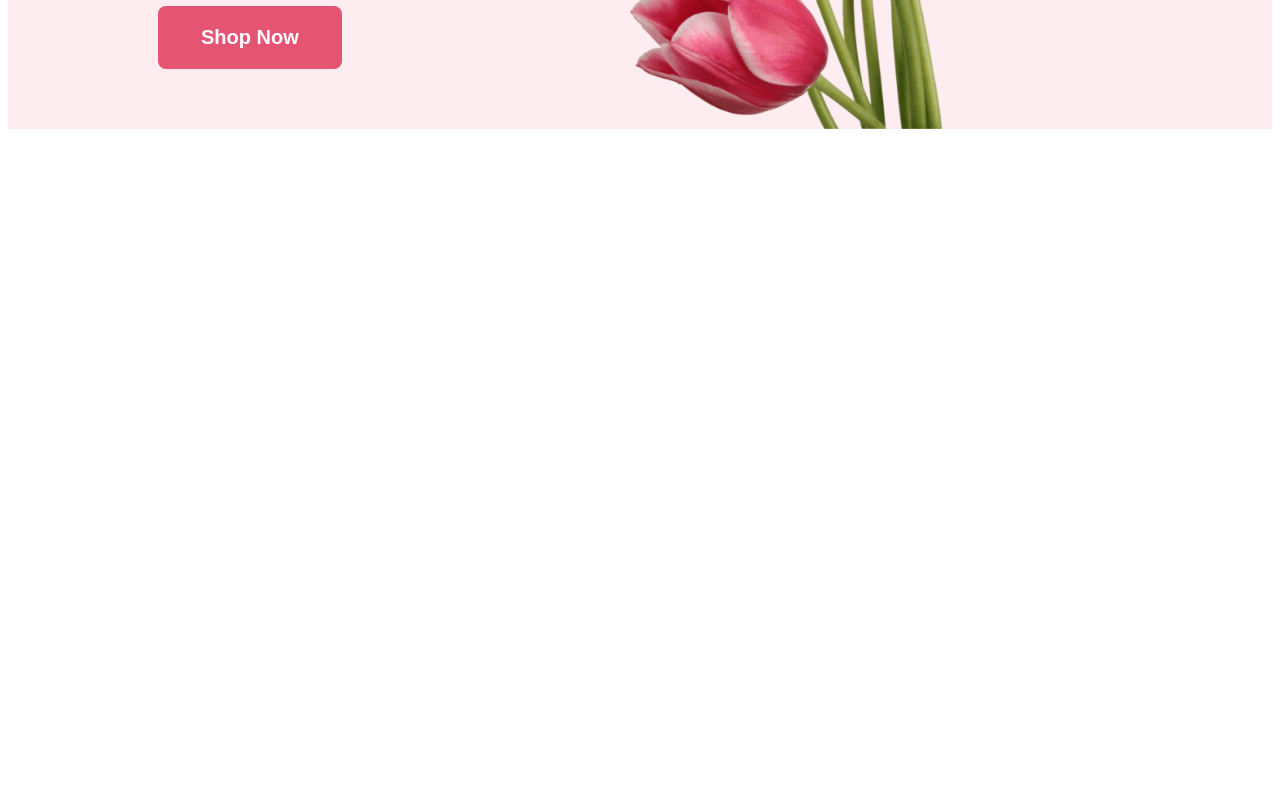
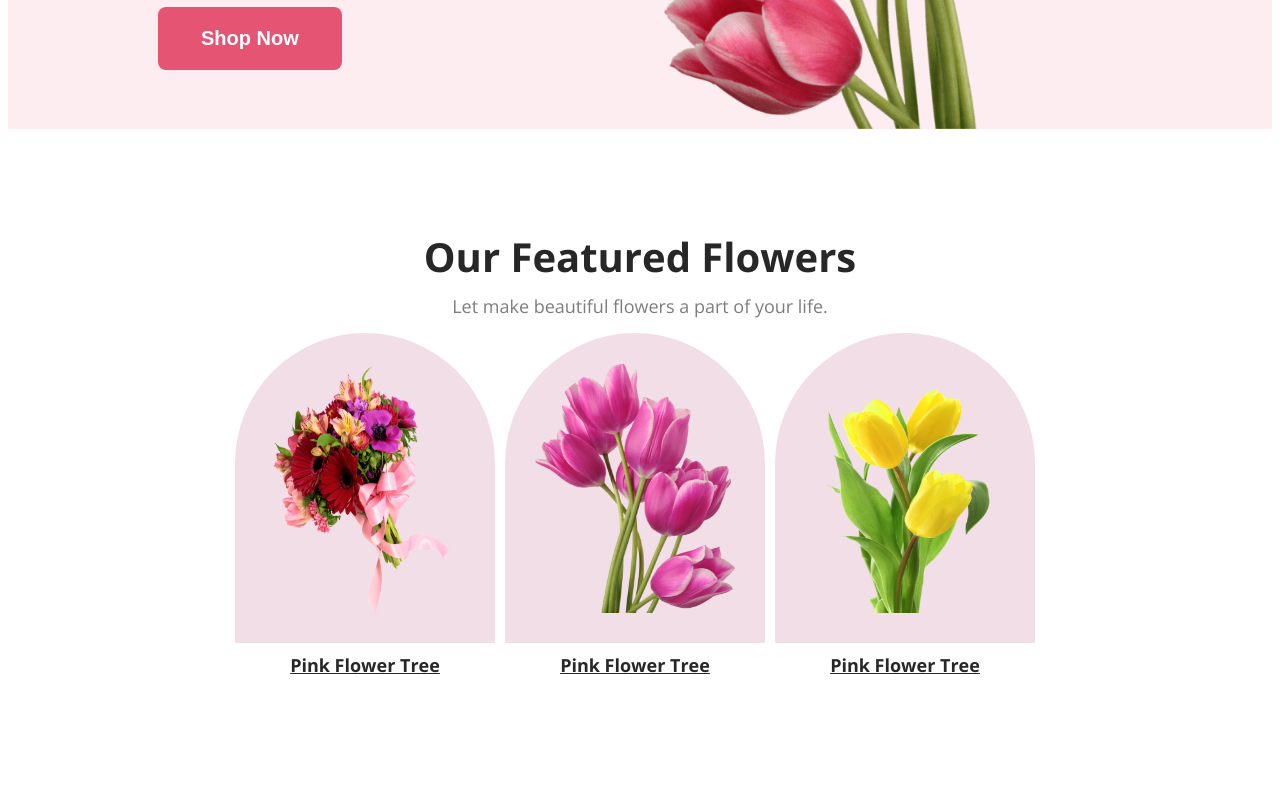
Before and after one commit to kamruzzaman1312/flower-shop-project, a plain HTML site: page index.html in a window 1280 px wide. Shown: the part 579-1380 px from the top of the page. Before the commit the page ends 908 px from the top, so only its background shows below. Drawn offline with nearby package versions, Linux system fonts and the light colour scheme.

Commit message:
flowers featured part added

```diff
--- a/index.html
+++ b/index.html
@@ -26,8 +26,25 @@
 
     <!-- main part -->
     <main>
-
-
+        <!-- flowers feature part -->
+        <section class="flowers-feature">
+            <h2 class="flowers-feature-title">Our Featured Flowers</h2>
+            <p class="flowers-feature-description">Let make beautiful flowers a part of your life.</p>
+            <div class="flowers-feature-flowers-container">
+                <div class="flower-and-name">
+                    <img src="Flower Asset/pngwing 5.png" alt="" class="featured-flower-image">
+                    <h4 class="flower-name">Pink Flower Tree</h4>
+                </div>
+                <div class="flower-and-name">
+                    <img src="Flower Asset/pngwing 6.png" alt="" class="featured-flower-image">
+                    <h4 class="flower-name">Pink Flower Tree</h4>
+                </div>
+                <div class="flower-and-name">
+                    <img src="Flower Asset/pngwing 7.png" alt="" class="featured-flower-image">
+                    <h4 class="flower-name">Pink Flower Tree</h4>
+                </div>
+            </div>
+        </section>
     </main>
 
     <!-- footer part -->
--- a/style/style.css
+++ b/style/style.css
@@ -1,4 +1,7 @@
 /* common style  */
+body {
+    font-family: 'Open Sans', sans-serif;
+}
 .primary-btn {
     border: 0px;
     border-radius: 8px;
@@ -8,17 +11,18 @@
     color: #FFF;
     font-weight: 700;
     font-size: 20px;
+    margin-top: 0px;
 }
 
 /* header part style */
 header {
     background-color:rgba(229, 84, 115, 0.10);
-    margin-bottom: 200px;
 }
 .top-banner {
     display: flex;
     align-items: center;
     justify-content: space-around;
+    margin-bottom: 100px;
 }
 .top-banner-details {
     margin: 100px 0px 0px 150px;
@@ -27,12 +31,14 @@ header {
     color: #272727;
     font-size: 80px;
     font-weight: 800;
+    margin-top: 0px;
     margin-bottom: 10px;
 }
 .top-banner-description {
     color: rgba(39, 39, 39, 0.60);
     font-size: 18px;
     font-weight: 400;
+    margin-top: 0px;
     margin-bottom: 10px;
 }
 .top-banner .top-banner-image {
@@ -40,3 +46,47 @@ header {
     height: 650px;
     margin: 50px 150px 0px 100px;
 }
+
+/* flowers feature part  */
+.flowers-feature {
+    margin: 0px 150px 100px 150px;
+    text-align: center;
+}
+.flowers-feature-title {
+    color: #272727;
+    font-size: 40px;
+    font-weight: 700;
+    margin-top: 0px;
+    margin-bottom: 10px;
+}
+.flowers-feature-description {
+    color: rgba(39, 39, 39, 0.60);
+    font-size: 18px;
+    margin-top: 0px;
+    margin-bottom: 0px;
+    font-weight: 400;
+}
+.flowers-feature-flowers-container {
+    margin-top: 15px;
+    display: flex;
+    justify-content: center;
+}
+.flower-and-name {
+    margin: 0px 10px 0px 0px;
+}
+.featured-flower-image {
+    width: 200px;
+    height: 250px;
+    border-radius: 300px 300px 0px 0px;
+    background: rgba(167, 33, 98, 0.15);
+    padding: 30px;
+    margin-bottom: 0px;
+}
+.flower-name {
+    margin-top: 5px;
+    color: #272727;
+    text-align: center;
+    font-size: 18px;
+    font-weight: 700;
+    text-decoration: underline;
+}
```
